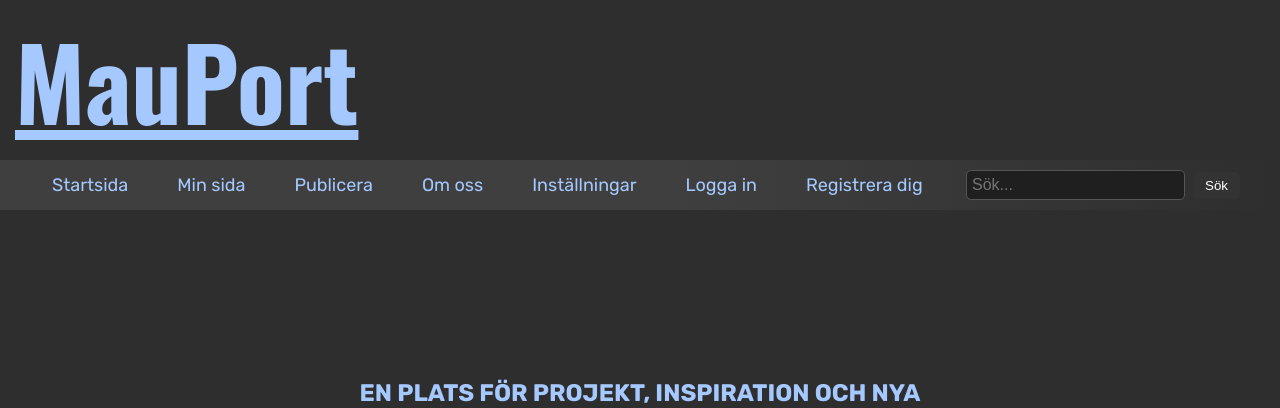
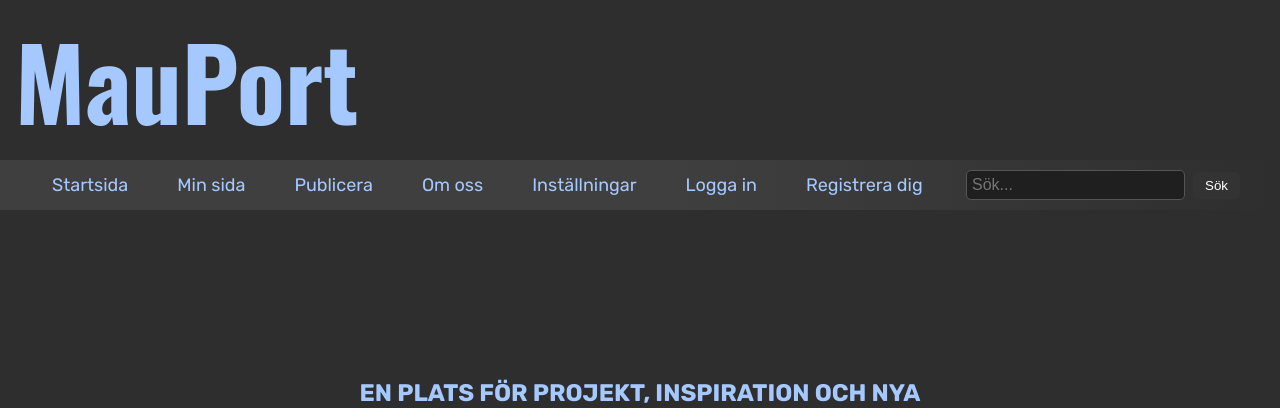
Before and after one commit to DABZEN8/MauPort, a Flask app: page /login in a window 1280 px wide, with the pointer over the restyled element. Shown: the top 408 px of the page. Run offline with Flask 3, Linux system fonts and the light colour scheme; some libraries are stand-ins or nearby versions.

Commit message:
MauPort text är inte längre understruket under hover.

```diff
--- a/static/login.css
+++ b/static/login.css
@@ -27,6 +27,10 @@ header h1 {
     color: #A5C9FF;
     text-decoration: none;
   }
+
+.header-link:hover {
+    text-decoration: none;
+}
 
 /* Styling för navigation */
 nav {
```
